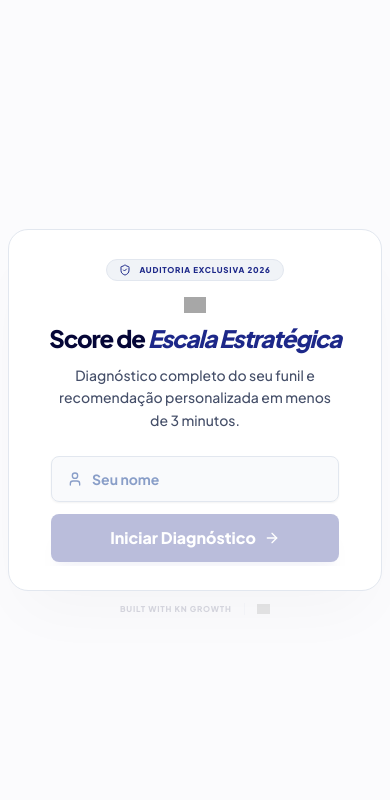
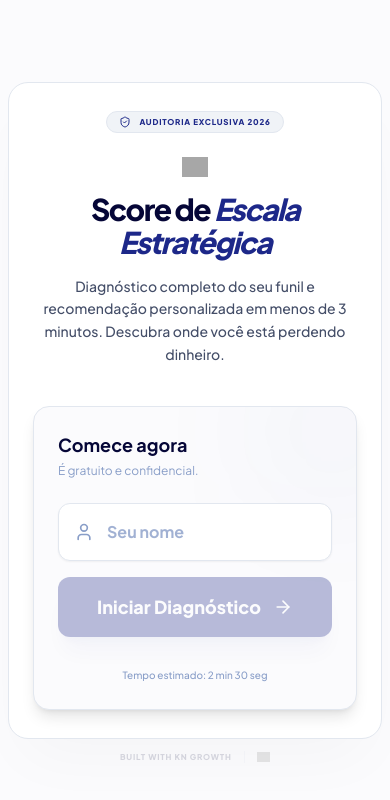
Before and after one commit to knestudioarqing-hub/QUIZZ-REFLEX, a React (Vite) app: page / in a window 390 px wide. Shown: the top 800 px of the page. Built offline with nearby package versions, Linux system fonts and the light colour scheme; grey boxes are pictures that could not be loaded.

Commit message:
feat: Improve layout and responsiveness
Adjusted the main container to allow for vertical scrolling, improving the user experience on smaller screens and for longer quiz content. Also refined background decoration positioning.

```diff
--- a/App.tsx
+++ b/App.tsx
@@ -1,4 +1,3 @@
-
 import React, { useState, useMemo, useEffect, useRef } from 'react';
 import { QuizAnalysis } from './types.ts';
 import {
@@ -162,19 +161,20 @@ const App: React.FC = () => {
   }, [step]);
 
   return (
-    <div className="h-screen w-screen flex flex-col items-center justify-center p-2 sm:p-6 bg-[#fbfbfd] overflow-hidden selection:bg-[#3E5ABA]/20 selection:text-[#050637] relative">
+    <div className="h-screen w-screen overflow-y-auto bg-[#fbfbfd] selection:bg-[#3E5ABA]/20 selection:text-[#050637] relative">
       {/* Background Decor */}
       <div className="fixed inset-0 overflow-hidden -z-10 pointer-events-none">
         <div className="absolute top-[-10%] left-[-5%] w-[60vw] h-[60vw] bg-[#E2E7EF] rounded-full blur-[120px] opacity-40"></div>
         <div className="absolute bottom-[-10%] right-[-5%] w-[50vw] h-[50vw] bg-[#899EC8]/10 rounded-full blur-[100px] opacity-30"></div>
       </div>
 
-      <main className="w-full max-w-5xl h-full flex flex-col items-center justify-center relative z-10 py-1 sm:py-4">
+      <div className="min-h-full w-full flex flex-col items-center justify-center p-2 sm:p-6 relative z-10">
+        <main className="w-full max-w-7xl flex flex-col items-center justify-center py-4 sm:py-8">
 
           {/* Progress Tracker */}
           {step > 0 && step <= 20 && (
-          <div className="fixed top-4 sm:top-8 left-1/2 -translate-x-1/2 z-50 animate-in fade-in slide-in-from-top-4 duration-500">
-            <div className="bg-white/90 backdrop-blur-md border border-[#E2E7EF] rounded-full px-4 sm:px-6 py-1.5 sm:py-2.5 shadow-sm flex items-center gap-3 sm:gap-4">
+            <div className="fixed top-4 sm:top-8 left-1/2 -translate-x-1/2 z-50 animate-in fade-in slide-in-from-top-4 duration-500 pointer-events-none">
+              <div className="bg-white/90 backdrop-blur-md border border-[#E2E7EF] rounded-full px-4 sm:px-6 py-1.5 sm:py-2.5 shadow-sm flex items-center gap-3 sm:gap-4 pointer-events-auto">
                  <span className="text-[8px] sm:text-[10px] font-extrabold text-[#686A86] tracking-widest uppercase">Progresso</span>
                  <div className="w-20 sm:w-32 h-1 bg-[#E2E7EF] rounded-full overflow-hidden">
                    <div className="h-full bg-[#1D2889] transition-all duration-700 ease-out" style={{ width: `${progress}%` }}></div>
@@ -185,12 +185,15 @@ const App: React.FC = () => {
           )}
 
           <div className={`w-full transition-all duration-700 ease-[cubic-bezier(0.23,1,0.32,1)]
-          ${step === 22 ? 'max-w-6xl h-full lg:h-auto max-h-[98vh]' : 'max-w-4xl max-h-[85vh] h-auto'}
-          bg-white border border-[#E2E7EF] shadow-[0_32px_64px_-16px_rgba(0,0,0,0.03)] rounded-[1.25rem] sm:rounded-[2.5rem]
-          ${step === 0 ? 'p-6 sm:p-16 lg:p-24' : 'p-3 sm:p-6 lg:p-8'}
-          flex flex-col relative overflow-hidden`}>
+            ${step === 22
+              ? 'max-w-7xl bg-transparent shadow-none'
+              : `bg-white border border-[#E2E7EF] shadow-[0_32px_64px_-16px_rgba(0,0,0,0.03)] ${step === 0 ? 'max-w-6xl' : 'max-w-4xl'}`
+            }
+            rounded-[1.25rem] sm:rounded-[2.5rem]
+            ${step === 22 ? 'p-0' : step === 0 ? 'p-6 sm:p-12 lg:p-16' : 'p-3 sm:p-6 lg:p-10'}
+            flex flex-col relative`}>
 
-          <div className="flex-1 overflow-y-auto custom-scroll flex flex-col justify-center py-1">
+            <div className="flex flex-col justify-center py-1">
               {loading ? (
                 <div className="flex flex-col items-center justify-center py-10 space-y-10 animate-in fade-in duration-1000">
                   <div className="relative">
@@ -203,32 +206,56 @@ const App: React.FC = () => {
                   </div>
                 </div>
               ) : step === 0 ? (
-              <div className="space-y-6 sm:space-y-12 animate-in fade-in slide-in-from-bottom-8 duration-1000 flex flex-col items-center text-center">
-                <div className="space-y-3 sm:space-y-6">
-                  <div className="inline-flex items-center gap-2 px-3 py-1 rounded-full bg-[#E2E7EF]/50 border border-[#E2E7EF] mb-1 sm:mb-2">
+                // --- STEP 0: START SCREEN (DESKTOP REDESIGN) ---
+                <div className="animate-in fade-in slide-in-from-bottom-8 duration-1000">
+                  <div className="grid grid-cols-1 lg:grid-cols-12 gap-10 lg:gap-16 items-center">
+
+                    {/* Left Column: Value Prop */}
+                    <div className="lg:col-span-7 flex flex-col items-center lg:items-start text-center lg:text-left space-y-6 sm:space-y-8">
+                       <div className="inline-flex items-center gap-2 px-3 py-1 rounded-full bg-[#E2E7EF]/50 border border-[#E2E7EF] self-center lg:self-start">
                          <ShieldCheck className="w-3 h-3 sm:w-3.5 sm:h-3.5 text-[#1D2889]" />
                          <span className="text-[8px] sm:text-[10px] font-black text-[#1D2889] uppercase tracking-widest">Auditoria Exclusiva 2026</span>
                        </div>
+
+                       <div className="space-y-4">
                          <img
                             src="https://storage.googleapis.com/msgsndr/WlnojMjrKnk5cMGiCAD4/media/6963aae098efbd2584e5bc32.png"
                             alt="Reflex"
-                    className="h-4 sm:h-8 mx-auto mb-2 sm:mb-4 opacity-90 transition-all duration-300"
+                            className="h-5 sm:h-6 lg:h-8 mb-2 opacity-90 mx-auto lg:mx-0"
                           />
-                  <h1 className="text-2xl sm:text-6xl lg:text-7xl font-black text-[#050637] tracking-tighter leading-[1.1] sm:leading-[1.05] max-w-4xl mx-auto px-1">
-                    Score de <span className="text-[#1D2889] italic">Escala Estratégica</span>
+                          <h1 className="text-3xl sm:text-5xl lg:text-[65px] font-black text-[#050637] tracking-tighter leading-[1.1]">
+                            Score de <br className="hidden lg:block"/> <span className="text-[#1D2889] italic">Escala Estratégica</span>
                           </h1>
-                  <p className="text-sm sm:text-2xl text-[#444E68] font-medium max-w-2xl mx-auto leading-relaxed px-4">
-                    Diagnóstico completo do seu funil e recomendação personalizada em menos de 3 minutos.
+                          <p className="text-sm sm:text-xl text-[#444E68] font-medium leading-relaxed max-w-xl mx-auto lg:mx-0">
+                            Diagnóstico completo do seu funil e recomendação personalizada em menos de 3 minutos. Descubra onde você está perdendo dinheiro.
                           </p>
                        </div>
 
-                <div className="w-full max-w-xs sm:max-w-md space-y-3 sm:space-y-6 mt-1 px-4">
-                  <div className="relative group">
-                    <User className="absolute left-4 sm:left-5 top-1/2 -translate-y-1/2 text-[#899EC8] group-focus-within:text-[#1D2889] transition-colors h-4 w-4 sm:h-5 sm:w-5" />
+                       <div className="hidden lg:flex items-center gap-6 text-[#899EC8] text-xs font-bold uppercase tracking-wider">
+                          <span className="flex items-center gap-2"><CheckCircle2 className="w-4 h-4 text-[#1D2889]" /> Análise de Funil</span>
+                          <span className="flex items-center gap-2"><CheckCircle2 className="w-4 h-4 text-[#1D2889]" /> Benchmarking</span>
+                          <span className="flex items-center gap-2"><CheckCircle2 className="w-4 h-4 text-[#1D2889]" /> Plano de Ação</span>
+                       </div>
+                    </div>
+
+                    {/* Right Column: Interaction Card */}
+                    <div className="lg:col-span-5 w-full">
+                      <div className="bg-[#fbfbfd] border border-[#E2E7EF] p-6 sm:p-8 rounded-2xl lg:rounded-3xl shadow-lg relative overflow-hidden group">
+                        <div className="absolute top-0 right-0 w-32 h-32 bg-[#1D2889]/5 rounded-full blur-3xl -mr-10 -mt-10 pointer-events-none"></div>
+
+                        <div className="relative z-10 space-y-6">
+                           <div>
+                             <h3 className="text-lg font-bold text-[#050637] mb-1">Comece agora</h3>
+                             <p className="text-xs text-[#899EC8]">É gratuito e confidencial.</p>
+                           </div>
+
+                           <div className="space-y-4">
+                              <div className="relative group/input">
+                                <User className="absolute left-4 top-1/2 -translate-y-1/2 text-[#899EC8] group-focus-within/input:text-[#1D2889] transition-colors h-5 w-5" />
                                 <input
                                   type="text"
                                   placeholder="Seu nome"
-                      className="w-full pl-10 sm:pl-14 pr-4 sm:pr-6 py-3 sm:py-4 rounded-lg sm:rounded-2xl bg-[#E2E7EF]/20 border border-[#E2E7EF] text-[#050637] placeholder:text-[#899EC8] focus:ring-4 focus:ring-[#1D2889]/5 focus:border-[#1D2889] transition-all outline-none text-sm sm:text-lg font-bold shadow-sm"
+                                  className="w-full pl-12 pr-4 py-4 rounded-xl bg-white border border-[#E2E7EF] text-[#050637] placeholder:text-[#899EC8]/80 focus:ring-4 focus:ring-[#1D2889]/5 focus:border-[#1D2889] transition-all outline-none text-base font-bold shadow-sm"
                                   value={name}
                                   onChange={e => setName(e.target.value)}
                                 />
@@ -236,10 +263,19 @@ const App: React.FC = () => {
                               <button
                                 disabled={!name}
                                 onClick={handleNext}
-                    className="w-full bg-[#1D2889] hover:bg-[#12165F] disabled:opacity-30 text-white font-extrabold py-3 sm:py-4 rounded-lg sm:rounded-2xl flex items-center justify-center gap-2 sm:gap-3 transition-all shadow-xl shadow-[#1D2889]/10 hover:shadow-[#1D2889]/20 text-base sm:text-xl group active:scale-[0.98]"
+                                className="w-full bg-[#1D2889] hover:bg-[#12165F] disabled:opacity-30 text-white font-extrabold py-4 rounded-xl flex items-center justify-center gap-3 transition-all shadow-xl shadow-[#1D2889]/10 hover:shadow-[#1D2889]/20 text-lg group active:scale-[0.98]"
                               >
-                    Iniciar Diagnóstico <ArrowRight className="h-4 w-4 sm:h-5 sm:w-5 group-hover:translate-x-1 transition-transform" />
+                                Iniciar Diagnóstico <ArrowRight className="h-5 w-5 group-hover:translate-x-1 transition-transform" />
                               </button>
+                           </div>
+
+                           <div className="text-center">
+                             <span className="text-[10px] text-[#899EC8] font-medium">Tempo estimado: 2 min 30 seg</span>
+                           </div>
+                        </div>
+                      </div>
+                    </div>
+
                   </div>
                 </div>
               ) : step <= 20 ? (
@@ -299,100 +335,115 @@ const App: React.FC = () => {
                   </button>
                 </div>
               ) : (
-              <div className="animate-in fade-in slide-in-from-bottom-8 duration-1000 space-y-2 sm:space-y-4 py-1">
+                <div className="animate-in fade-in slide-in-from-bottom-8 duration-1000 space-y-2 sm:space-y-4 py-1 w-full">
 
-                {/* Minimal Top Header */}
-                <div className="flex flex-col items-center justify-center text-center pb-2">
+                  {/* Minimal Top Header - PADDING ADJUSTED */}
+                  <div className="flex flex-col items-center justify-center text-center pb-8 lg:pb-14">
                      <img src="https://storage.googleapis.com/msgsndr/WlnojMjrKnk5cMGiCAD4/media/6963aae098efbd2584e5bc32.png" alt="Reflex" className="h-3 sm:h-4 opacity-40 mb-1" />
                      <h2 className="text-[7px] sm:text-[10px] font-black text-[#899EC8] tracking-[0.4em] uppercase opacity-60">Auditoria Reflex AC Intelligence</h2>
                   </div>
 
                   {/* CONSOLIDATED HERO CTA AREA - ALL-IN-ONE DIAGNOSTIC BLOCK */}
-                <div className="relative bg-[#050637] p-6 sm:p-12 lg:p-16 rounded-[2rem] sm:rounded-[3.5rem] text-center space-y-6 sm:space-y-12 shadow-2xl overflow-hidden mx-1 sm:mx-2 border border-white/5">
+                  <div className="relative bg-[#050637] p-6 sm:p-12 lg:p-16 rounded-[2rem] sm:rounded-[3.5rem] shadow-2xl overflow-hidden mx-1 sm:mx-2 border border-white/5 w-full">
                      {/* Strategic Background Aura */}
                      <div className="absolute top-0 left-1/2 -translate-x-1/2 w-full h-[60%] bg-gradient-to-b from-[#1D2889]/30 to-transparent pointer-events-none"></div>
 
-                   <div className="space-y-6 sm:space-y-12 relative z-10 max-w-4xl mx-auto">
+                     {/* DESKTOP LAYOUT GRID */}
+                     <div className="relative z-10 grid grid-cols-1 lg:grid-cols-12 gap-10 lg:gap-16 items-center">
 
-                     {/* 1. PRIMARY SCORE SECTION - REDUCED SIZE FOR BETTER RESPONSIVE */}
-                     <div className="flex flex-col items-center justify-center animate-in zoom-in duration-1000">
-                        <span className="text-[5rem] sm:text-[8rem] lg:text-[10rem] font-black text-transparent bg-clip-text bg-gradient-to-b from-white via-white to-[#899EC8] leading-none tracking-tighter block drop-shadow-[0_10px_10px_rgba(0,0,0,0.5)]">
+                        {/* LEFT COLUMN: SCORE (Ancla Visual) */}
+                        <div className="lg:col-span-5 flex flex-col items-center lg:items-center justify-center text-center">
+                            <div className="animate-in zoom-in duration-1000 relative">
+                                <span className="text-[5rem] sm:text-[8rem] lg:text-[11rem] font-black text-transparent bg-clip-text bg-gradient-to-b from-white via-white to-[#899EC8] leading-none tracking-tighter block drop-shadow-[0_10px_10px_rgba(0,0,0,0.5)]">
                                 {analysis?.score}
                                 </span>
-                        <span className="text-[#899EC8] font-extrabold text-[9px] sm:text-xl uppercase tracking-[0.4em] sm:-mt-2 opacity-90">
+                                <div className="absolute -right-4 top-4 lg:top-10 rotate-12 bg-[#3E5ABA] text-white text-[10px] lg:text-sm font-bold px-2 py-1 rounded-md border border-white/20 shadow-lg">
+                                    Nível Atual
+                                </div>
+                            </div>
+                            <span className="text-[#899EC8] font-extrabold text-[9px] sm:text-xl uppercase tracking-[0.4em] sm:-mt-2 opacity-90 mb-4 lg:mb-8">
                             PONTOS / 100
                             </span>
+
+                            <div className="hidden lg:flex flex-col items-center space-y-4">
+                                <div className="inline-flex items-center gap-2 px-4 py-1.5 rounded-full bg-white/5 border border-white/10 backdrop-blur-md text-[#899EC8] text-[8px] sm:text-xs font-black uppercase tracking-[0.4em]">
+                                    <Target className="w-3 h-3 sm:w-4" /> Escala Imediata
+                                </div>
+                                <h3 className="text-xl lg:text-3xl font-black text-white tracking-tighter leading-tight text-center">
+                                    Pronto para escalar?
+                                </h3>
+                                <a href="https://reflexbr.com/home-2688" target="_blank" className="inline-flex items-center gap-2 text-[#899EC8] font-bold hover:text-white transition-colors text-[10px] lg:text-xs group px-4 py-2 rounded-full hover:bg-white/10 mt-1">
+                                  <Globe className="h-3 w-3" /> Estudos de Caso Reflex AC <ArrowRight className="w-3 h-3 group-hover:translate-x-1 transition-transform" />
+                                </a>
+                            </div>
                         </div>
 
-                     <div className="w-16 sm:w-24 h-0.5 sm:h-1 bg-white/10 mx-auto rounded-full"></div>
-
-                     {/* 2. INTEGRATED DIAGNOSIS */}
-                     <div className="grid grid-cols-1 sm:grid-cols-2 gap-3 sm:gap-6 lg:gap-8 text-left">
-                        <div className="bg-white/5 backdrop-blur-sm border border-white/10 p-4 sm:p-8 rounded-[1.25rem] sm:rounded-[2rem] space-y-2 sm:space-y-4 group hover:bg-white/10 transition-colors">
+                        {/* RIGHT COLUMN: DIAGNOSIS & CTA */}
+                        <div className="lg:col-span-7 space-y-6 lg:space-y-8">
+                             {/* Cards de Diagnostico */}
+                             <div className="grid grid-cols-1 gap-4 lg:gap-6">
+                                <div className="bg-white/5 backdrop-blur-sm border border-white/10 p-6 lg:p-8 rounded-[1.25rem] lg:rounded-[2rem] space-y-3 group hover:bg-white/10 transition-colors">
                                     <div className="flex items-center gap-2 opacity-60">
-                              <Award className="h-3 w-3 sm:h-5 text-white" />
-                              <h3 className="text-white font-black text-[7px] sm:text-[10px] uppercase tracking-[0.2em]">O Veredito</h3>
+                                        <Award className="h-4 w-4 text-white" />
+                                        <h3 className="text-white font-black text-[10px] uppercase tracking-[0.2em]">O Veredito</h3>
                                     </div>
-                           <p className="text-white text-[13px] sm:text-xl lg:text-2xl font-bold leading-tight sm:leading-relaxed">
+                                    <p className="text-white text-lg lg:text-2xl font-bold leading-tight">
                                         {analysis?.verdict}
                                     </p>
                                 </div>
 
-                        <div className="bg-white/5 backdrop-blur-sm border border-white/10 p-4 sm:p-8 rounded-[1.25rem] sm:rounded-[2rem] space-y-2 sm:space-y-4 group hover:bg-white/10 transition-colors">
+                                <div className="bg-white/5 backdrop-blur-sm border border-white/10 p-6 lg:p-8 rounded-[1.25rem] lg:rounded-[2rem] space-y-3 group hover:bg-white/10 transition-colors">
                                     <div className="flex items-center gap-2 opacity-60">
-                              <TrendingUp className="h-3 w-3 sm:h-5 text-[#B98164]" />
-                              <h3 className="text-white font-black text-[7px] sm:text-[10px] uppercase tracking-[0.2em]">Próximos Passos</h3>
+                                        <TrendingUp className="h-4 w-4 text-[#B98164]" />
+                                        <h3 className="text-white font-black text-[10px] uppercase tracking-[0.2em]">Próximos Passos</h3>
                                     </div>
-                           <p className="text-white text-[13px] sm:text-xl lg:text-2xl font-bold leading-tight sm:leading-relaxed">
+                                    <p className="text-white text-lg lg:text-2xl font-bold leading-tight">
                                         {analysis?.recommendation}
                                     </p>
                                 </div>
                              </div>
 
-                     {/* 3. CORE CALL TO ACTION */}
-                     <div className="space-y-4 sm:space-y-8 pt-2 sm:pt-4">
-                        <div className="inline-flex items-center gap-2 px-4 py-1.5 rounded-full bg-white/5 border border-white/10 backdrop-blur-md text-[#899EC8] text-[8px] sm:text-xs font-black uppercase tracking-[0.4em]">
-                            <Target className="w-3 h-3 sm:w-4" /> Escala Imediata
-                        </div>
-                        <h3 className="text-xl sm:text-5xl lg:text-6xl font-black text-white tracking-tighter leading-tight sm:leading-[1.1]">
-                          Pronto para escalar seu faturamento?
-                        </h3>
-                        <p className="text-[#E2E7EF]/70 text-[10px] sm:text-xl lg:text-2xl font-medium leading-relaxed max-w-2xl mx-auto">
-                          Seu score indica gargalos. Agende agora uma sessão estratégica gratuita para desenharmos seu novo funil.
-                        </p>
-                     </div>
-                   </div>
-
-                   {/* 4. MAIN ACTION BUTTON - STRENGTHENED FONT SIZE & NO WRAP */}
-                   <div className="flex flex-col gap-6 sm:gap-10 items-center relative z-10 pt-2 sm:pt-4">
+                             {/* Botón CTA (Visible en Desktop aquí abajo) */}
+                             <div className="pt-4 lg:pt-2">
                                 <button
                                 onClick={sendEmailNotification}
                                 disabled={isSending}
-                       className="w-full sm:w-auto inline-flex items-center justify-center gap-3 sm:gap-6 bg-[#3E5ABA] text-white font-black px-6 sm:px-16 py-4 sm:py-8 rounded-[1rem] sm:rounded-[2.5rem] hover:bg-[#1D2889] hover:scale-[1.02] active:scale-95 transition-all shadow-[0_15px_30px_-10px_rgba(62,90,186,0.5)] text-[13px] sm:text-3xl lg:text-4xl uppercase tracking-tighter whitespace-nowrap"
+                                className="w-full inline-flex items-center justify-center gap-4 bg-[#3E5ABA] text-white font-black px-8 py-6 rounded-xl lg:rounded-2xl hover:bg-[#1D2889] hover:scale-[1.01] active:scale-95 transition-all shadow-[0_15px_30px_-10px_rgba(62,90,186,0.5)] text-lg lg:text-2xl uppercase tracking-tight"
                                 >
                                 {isSending ? (
-                         <Loader2 className="h-4 w-4 sm:h-8 animate-spin" />
+                                    <Loader2 className="h-6 w-6 animate-spin" />
                                 ) : (
                                     <>
-                          <span className="truncate">AGENDAR MINHA ASESSORIA GRATUITA</span>
-                          <Calendar className="h-3.5 w-3.5 sm:h-10 shrink-0" />
+                                    <span>AGENDAR ASSESSORIA GRATUITA</span>
+                                    <Calendar className="h-6 w-6 shrink-0" />
                                     </>
                                 )}
                                 </button>
-
-                     <div className="flex flex-wrap items-center justify-center gap-3 sm:gap-10 text-[#899EC8]/30 text-[7px] sm:text-[10px] font-black uppercase tracking-[0.3em]">
-                       <span className="flex items-center gap-1.5 sm:gap-3"><CheckCircle2 className="h-2.5 w-2.5 sm:h-5 text-emerald-500" /> Vagas Limitadas</span>
-                       <div className="hidden sm:block h-1 w-1 bg-white/10 rounded-full"></div>
-                       <span className="flex items-center gap-1.5 uppercase">Janeiro 2026</span>
+                                <div className="flex items-center justify-center gap-4 mt-4 text-[#899EC8]/40 text-[10px] font-black uppercase tracking-widest">
+                                    <span className="flex items-center gap-2"><CheckCircle2 className="h-3 w-3 text-emerald-500" /> Vagas Limitadas</span>
+                                    <span>Janeiro 2026</span>
                                 </div>
                              </div>
                         </div>
 
-                {/* Final Footer Links */}
-                <div className="text-center pt-1 px-4">
-                  <a href="https://reflexbr.com/home-2688" target="_blank" className="inline-flex items-center gap-2 text-[#899EC8] font-bold hover:text-[#1D2889] transition-colors text-[8px] sm:text-xs group px-4 py-2 rounded-full hover:bg-[#E2E7EF]/20">
+                     </div>
+
+                     {/* MOBILE ONLY TEXT (Oculto en Desktop ya que se movió a la izquierda) */}
+                     <div className="lg:hidden space-y-4 pt-8 text-center flex flex-col items-center">
+                        <div className="inline-flex items-center gap-2 px-4 py-1.5 rounded-full bg-white/5 border border-white/10 backdrop-blur-md text-[#899EC8] text-[8px] font-black uppercase tracking-[0.4em]">
+                            <Target className="w-3 h-3" /> Escala Imediata
+                        </div>
+                        <h3 className="text-xl font-black text-white tracking-tighter leading-tight">
+                          Pronto para escalar seu faturamento?
+                        </h3>
+                        <a href="https://reflexbr.com/home-2688" target="_blank" className="inline-flex items-center gap-2 text-[#899EC8] font-bold hover:text-white transition-colors text-[10px] group px-4 py-2 rounded-full hover:bg-white/10">
                            <Globe className="h-3 w-3" /> Estudos de Caso Reflex AC <ArrowRight className="w-3 h-3 group-hover:translate-x-1 transition-transform" />
                          </a>
+                        <p className="text-[#E2E7EF]/70 text-sm font-medium leading-relaxed max-w-2xl mx-auto">
+                          Seu score indica gargalos. Agende agora uma sessão estratégica gratuita para desenharmos seu novo funil.
+                        </p>
+                     </div>
+
                   </div>
                 </div>
               )}
@@ -407,6 +458,7 @@ const App: React.FC = () => {
           </div>
         </main>
       </div>
+    </div>
   );
 };
 
```
Lines whose indentation alone changed are shown as unchanged.
